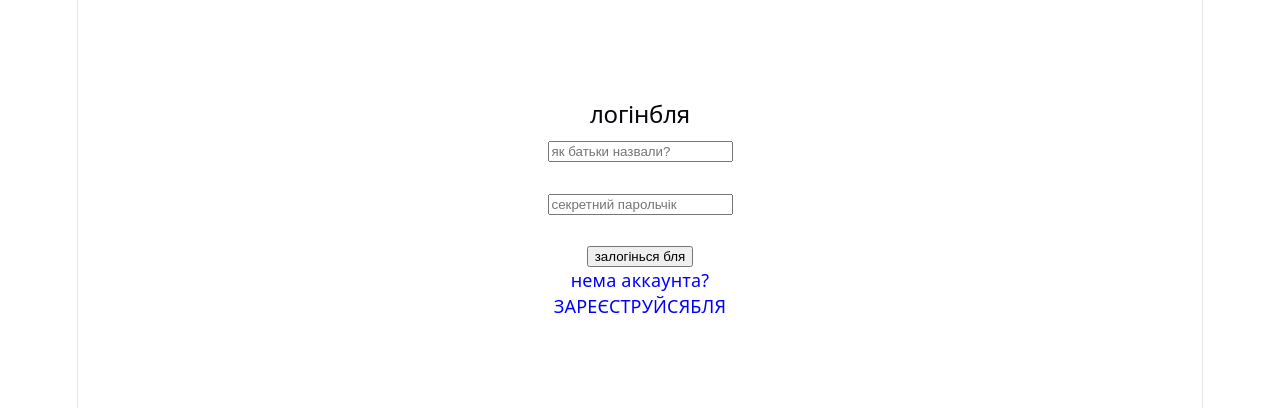
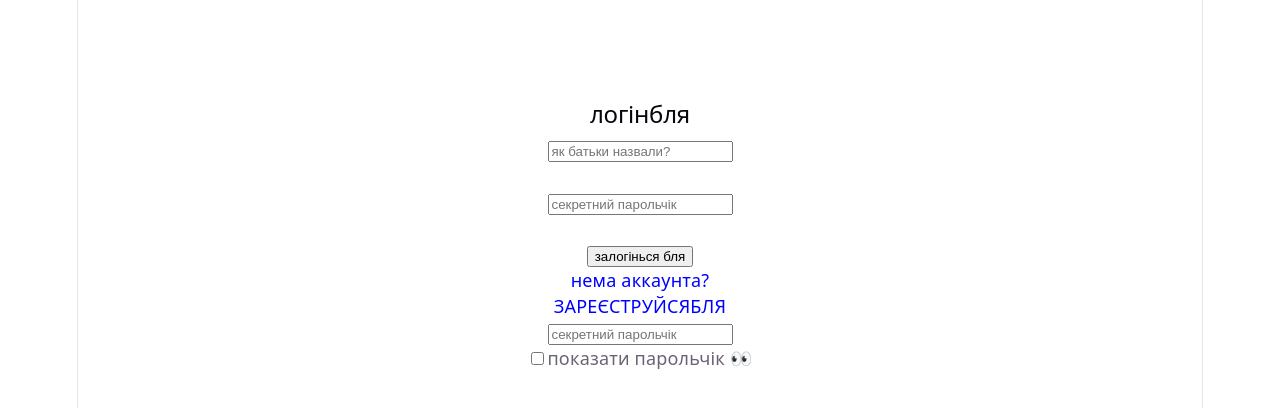
Before and after one commit to dram01/chatapp, a React (Vite) app in the folder client/: page / in a window 1280 px wide. Shown: the top 408 px of the page. Built offline with nearby package versions, Linux system fonts and the light colour scheme; no server answers.

Commit message:
some ui changes 2

```diff
--- a/client/src/components/Auth.jsx
+++ b/client/src/components/Auth.jsx
@@ -6,6 +6,7 @@ export default function Auth ({ onLogin }) {
     const [username, setUsername] = useState("");
     const [password, setPassword] = useState("");
     const [error, setError] = useState("");
+    const [showPassword, setShowPassword] = useState(false);
 
     const handleSubmit = async () => {
         const endpoint = isRegister ? "register" : "login";
@@ -34,6 +35,26 @@ export default function Auth ({ onLogin }) {
         onClick={() => setIsRegister(!isRegister)}>
         {isRegister ? "вже писав/ла тут крінжу раніше? залогінься бля" : "нема аккаунта? ЗАРЕЄСТРУЙСЯБЛЯ"}
       </p>
+
+      <input
+        placeholder="секретний парольчік"
+        type={showPassword ? "text" : "password"}
+        value={password}
+        onChange={(e) => setPassword(e.target.value)}
+      />
+
+      <br />
+
+      <label>
+        <input
+          type="checkbox"
+          checked={showPassword}
+          onChange={() => setShowPassword(!showPassword)}
+        />
+        показати парольчік 👀
+      </label>
     </div>
+
+
     );
 };
```
